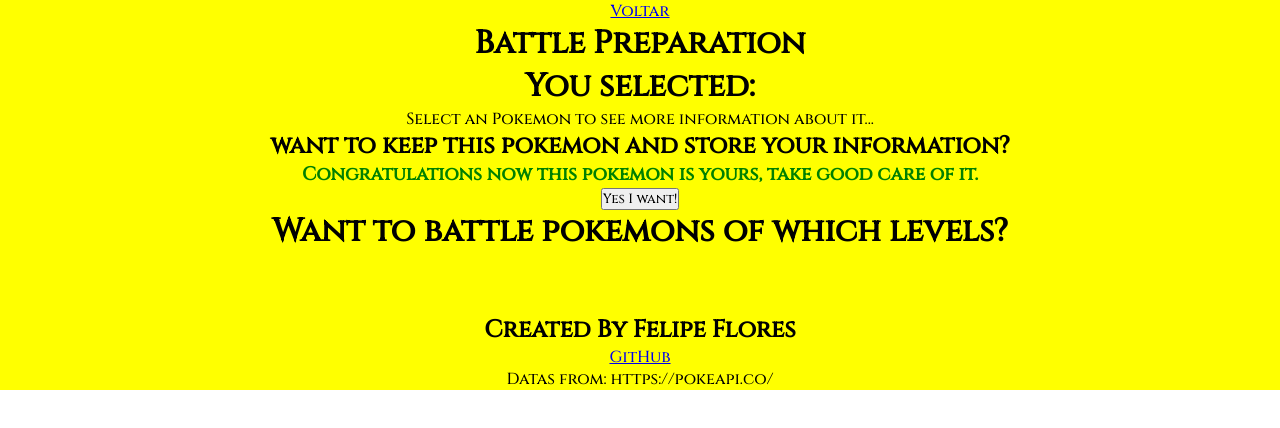
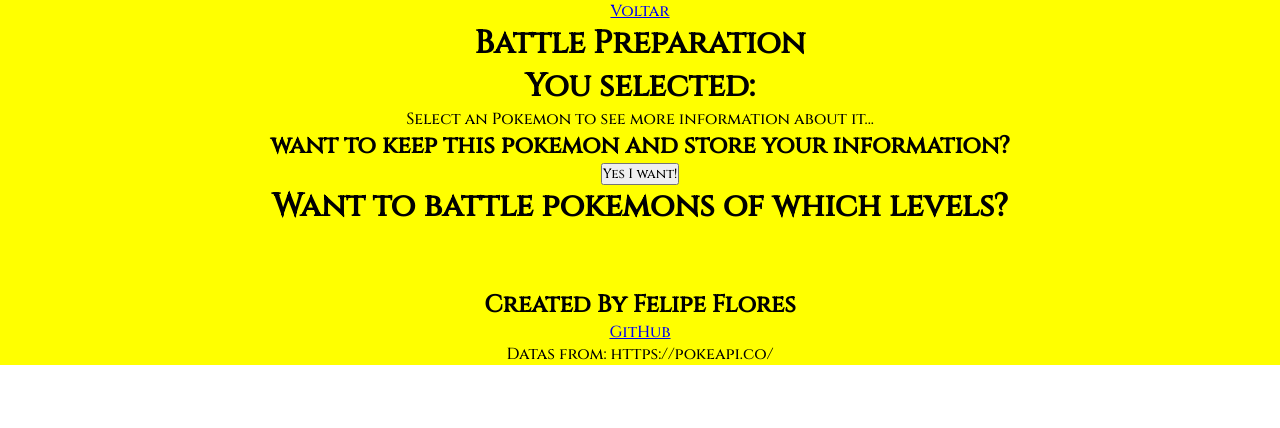
Before and after one commit to FelipeFloresWeb/PokemonGame, a React (Create React App) app: page /PokemonGame/BattlePreparation in a window 1280 px wide. Shown: the top 428 px of the page. Built offline with nearby package versions, Linux system fonts and the light colour scheme.

Commit message:
fix: class name of message select pokemon

```diff
--- a/src/pages/BattlePreparation.jsx
+++ b/src/pages/BattlePreparation.jsx
@@ -54,7 +54,7 @@ function BattlePreparation(props) {
         <PokemonInfo pokemon={ pokemonSelected } />
       </div>
       <h2>want to keep this pokemon and store your information?</h2>
-      <h3 id="save-to-store" className="DISPLAY">
+      <h3 id="save-to-store" className="display-off">
         Congratulations now this pokemon is yours, take good care of it.
       </h3>
       <button
```
